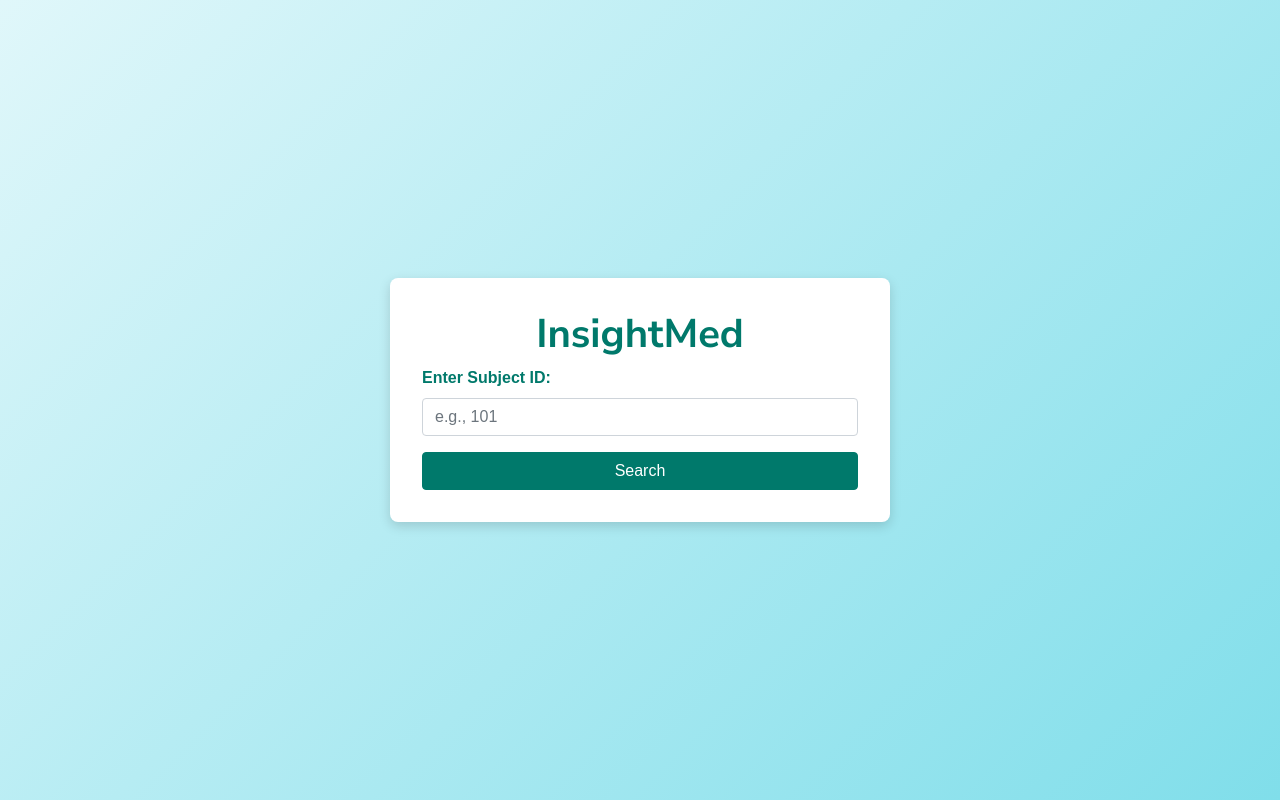
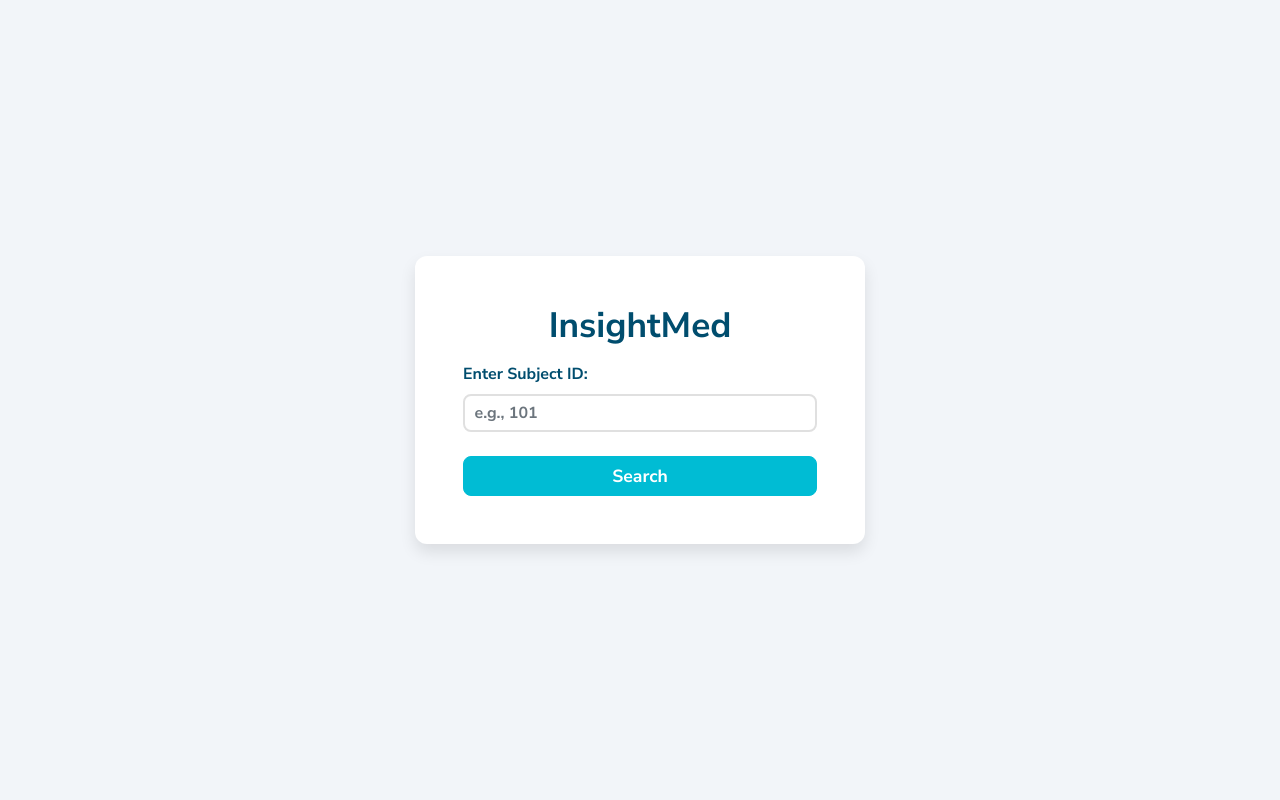
Before and after one commit to TaylorRampersaud/InsightMed, a Flask app: page / in a window 1280 px wide. Run offline with Flask 3, Linux system fonts and the light colour scheme; some libraries are stand-ins or nearby versions.

Commit message:
Update index.html

```diff
--- a/templates/index.html
+++ b/templates/index.html
@@ -3,63 +3,93 @@
 <head>
     <meta charset="UTF-8">
     <meta name="viewport" content="width=device-width, initial-scale=1.0">
-    <title>Subject Data Search</title>
+    <title>Subject Data Search - InsightMed</title>
     <link rel="stylesheet" href="https://stackpath.bootstrapcdn.com/bootstrap/4.5.2/css/bootstrap.min.css">
     <link rel="stylesheet" href="https://fonts.googleapis.com/css2?family=Nunito+Sans:wght@700&display=swap">
     <style>
         body, html {
             height: 100%;
-            background: linear-gradient(135deg, #e0f7fa, #80deea);
-            font-family: Arial, sans-serif;
+            margin: 0;
+            font-family: 'Nunito Sans', Arial, sans-serif;
+            background-color: #f2f5f9;
         }
         .centered-form {
             display: flex;
             justify-content: center;
             align-items: center;
-            height: 100%;
+            height: 100vh;
+            padding: 20px;
         }
         .form-container {
-            background: white;
-            padding: 2rem;
-            border-radius: 8px;
-            box-shadow: 0 4px 12px rgba(0, 0, 0, 0.15);
+            background-color: white;
+            padding: 3rem;
+            border-radius: 12px;
+            box-shadow: 0 8px 16px rgba(0, 0, 0, 0.1);
+            max-width: 450px;
             width: 100%;
-            max-width: 500px;
         }
         h1 {
-            font-family: 'Nunito Sans', sans-serif;
-            font-weight: 700;
-            color: #00796b;
-            font-size: 2.5rem;
+            color: #004d6e;
+            font-size: 2.2rem;
+            margin-bottom: 1rem;
+            text-align: center;
         }
         .form-group label {
-            color: #00796b;
+            color: #004d6e;
             font-weight: bold;
         }
+        .form-control {
+            border: 2px solid #e0e0e0;
+            border-radius: 8px;
+            padding: 0.6rem;
+            font-size: 1rem;
+            color: #333;
+        }
+        .form-control:focus {
+            border-color: #00bcd4;
+            box-shadow: 0 0 5px rgba(0, 188, 212, 0.5);
+        }
         .btn-primary {
-            background-color: #00796b;
-            border-color: #00796b;
+            background-color: #00bcd4;
+            border-color: #00bcd4;
+            border-radius: 8px;
+            font-size: 1.1rem;
+            font-weight: bold;
             transition: background-color 0.3s ease;
         }
         .btn-primary:hover {
-            background-color: #004d40;
+            background-color: #007b92;
+        }
+        .text-center {
+            margin-top: 1.5rem;
         }
     </style>
 </head>
 <body>
     <div class="container centered-form">
         <div class="form-container">
-            <h1 class="text-center">InsightMed</h1>
+            <h1>InsightMed</h1>
+            <div id="error-message" class="alert alert-danger text-center" style="display: none;"></div>
             <form action="/search" method="POST">
                 <div class="form-group">
                     <label for="subject_id">Enter Subject ID:</label>
-                    <input type="text" class="form-control" id="subject_id" name="subject_id" placeholder="e.g., 101">
+                    <input type="text" class="form-control" id="subject_id" name="subject_id" placeholder="e.g., 101" aria-label="Enter the subject's ID">
                 </div>
                 <div class="text-center">
-                    <button type="submit" class="btn btn-primary btn-block">Search</button>
+                    <button type="submit" class="btn btn-primary btn-block" aria-label="Search Button">Search</button>
+                </div>
+                <div id="loading-spinner" style="display:none; text-align:center; margin-top:10px;">
+                    <img src="spinner.gif" alt="Loading...">
                 </div>
             </form>
         </div>
     </div>
+    <script>
+        const form = document.querySelector('form');
+        const spinner = document.getElementById('loading-spinner');
+        form.addEventListener('submit', () => {
+            spinner.style.display = 'block';
+        });
+    </script>
 </body>
 </html>
```
